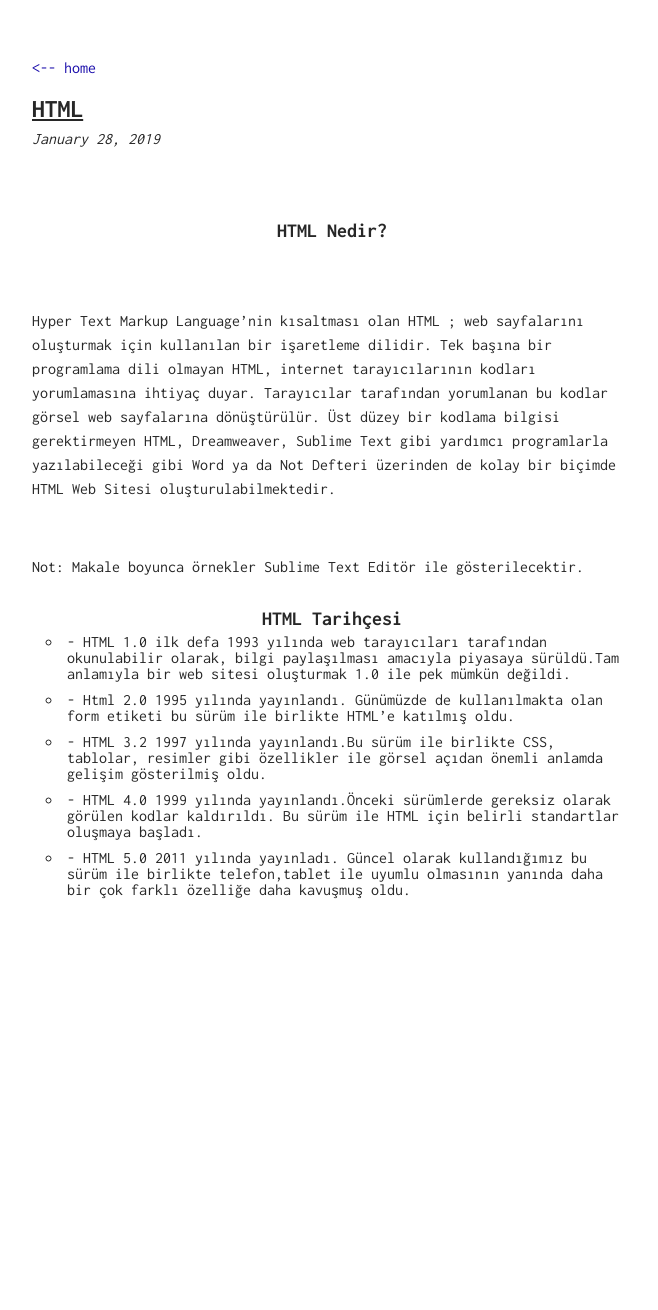
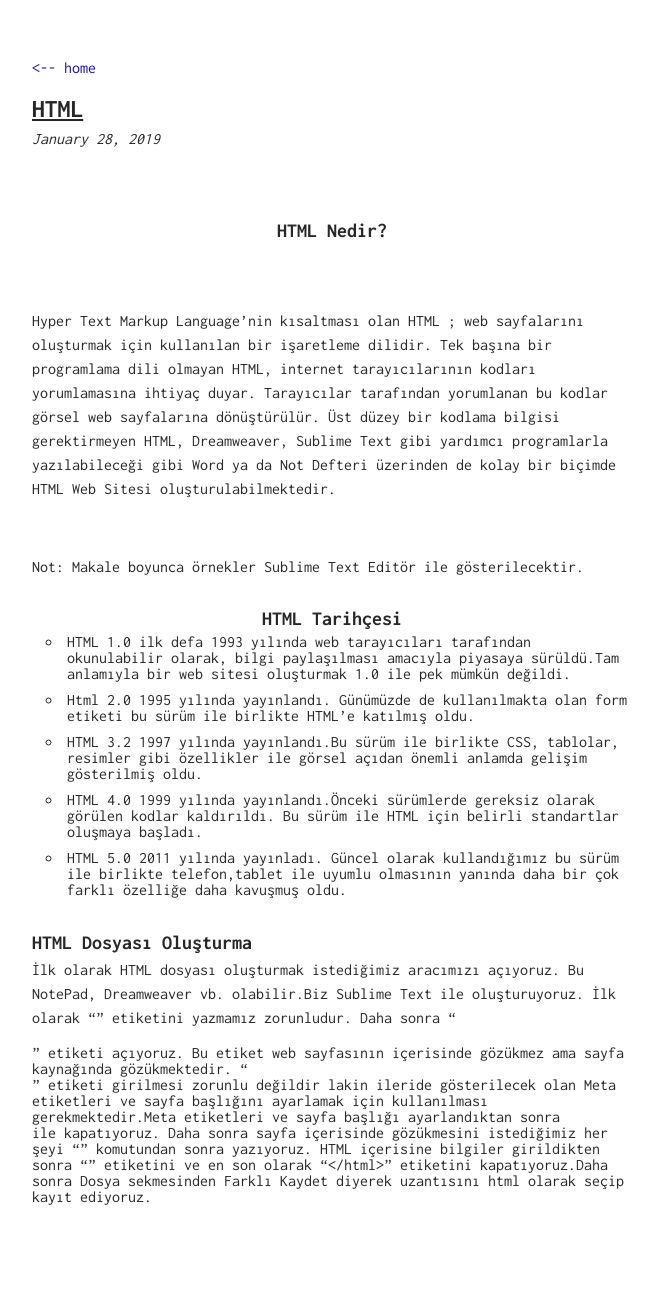
Before and after one commit to enesgultekin/enesgultekin.github.io, a Jekyll site: the page built from _posts/2019-01-28-HTML.md, in a window 1280 px wide. Shown: the whole page, without its empty margins (308-966 px from the left). Built offline with Jekyll 4.4.1, drawn with Linux system fonts in a browser that asks for light colours; before the commit the page ends 998 px from its top, so only the background shows below that.

Commit message:
Update 2019-01-28-HTML.md

```diff
--- a/_posts/2019-01-28-HTML.md
+++ b/_posts/2019-01-28-HTML.md
@@ -19,9 +19,12 @@
 
 <center><h1>HTML Tarihçesi</h1></center>
 <ul type="disc">
-  <li> -	HTML 1.0 ilk defa 1993 yılında web tarayıcıları tarafından okunulabilir olarak, bilgi paylaşılması amacıyla piyasaya sürüldü.Tam anlamıyla bir web sitesi oluşturmak 1.0 ile pek mümkün değildi.</li>
-  <li>-	Html 2.0 1995 yılında yayınlandı. Günümüzde de kullanılmakta olan form etiketi bu sürüm ile birlikte HTML’e katılmış oldu.</li>
-  <li>-	HTML 3.2 1997 yılında yayınlandı.Bu sürüm ile birlikte CSS, tablolar, resimler gibi özellikler ile görsel açıdan önemli anlamda gelişim gösterilmiş oldu.</li>
-  <li>-	HTML 4.0 1999 yılında yayınlandı.Önceki sürümlerde gereksiz olarak görülen kodlar kaldırıldı. Bu sürüm ile HTML için belirli standartlar oluşmaya başladı.</li>
-  <li>-	HTML 5.0 2011 yılında yayınladı. Güncel olarak kullandığımız bu sürüm ile birlikte telefon,tablet ile uyumlu olmasının yanında daha bir çok farklı özelliğe daha kavuşmuş oldu.</li>
+  <li> HTML 1.0 ilk defa 1993 yılında web tarayıcıları tarafından okunulabilir olarak, bilgi paylaşılması amacıyla piyasaya sürüldü.Tam anlamıyla bir web sitesi oluşturmak 1.0 ile pek mümkün değildi.</li>
+  <li> Html 2.0 1995 yılında yayınlandı. Günümüzde de kullanılmakta olan form etiketi bu sürüm ile birlikte HTML’e katılmış oldu.</li>
+  <li> HTML 3.2 1997 yılında yayınlandı.Bu sürüm ile birlikte CSS, tablolar, resimler gibi özellikler ile görsel açıdan önemli anlamda gelişim gösterilmiş oldu.</li>
+  <li> HTML 4.0 1999 yılında yayınlandı.Önceki sürümlerde gereksiz olarak görülen kodlar kaldırıldı. Bu sürüm ile HTML için belirli standartlar oluşmaya başladı.</li>
+  <li> HTML 5.0 2011 yılında yayınladı. Güncel olarak kullandığımız bu sürüm ile birlikte telefon,tablet ile uyumlu olmasının yanında daha bir çok farklı özelliğe daha kavuşmuş oldu.</li>
   </ul>
+
+  <h1> HTML Dosyası Oluşturma</h1>
+ <p> İlk olarak HTML dosyası oluşturmak istediğimiz aracımızı açıyoruz. Bu NotePad, Dreamweaver vb. olabilir.Biz Sublime Text ile oluşturuyoruz. İlk olarak “<html>” etiketini yazmamız zorunludur. Daha sonra “<header>” etiketi açıyoruz. Bu etiket web sayfasının içerisinde gözükmez ama sayfa kaynağında gözükmektedir. “<header>” etiketi girilmesi zorunlu değildir lakin ileride gösterilecek olan Meta etiketleri ve sayfa başlığını ayarlamak için kullanılması gerekmektedir.Meta etiketleri ve sayfa başlığı ayarlandıktan sonra </header> ile kapatıyoruz. Daha sonra sayfa içerisinde gözükmesini istediğimiz her şeyi “<body>” komutundan sonra yazıyoruz. HTML içerisine bilgiler girildikten sonra “</body>”  etiketini ve en son olarak <b>“</html>”</b> etiketini kapatıyoruz.Daha sonra  Dosya sekmesinden Farklı Kaydet diyerek uzantısını html olarak seçip kayıt ediyoruz.<p>
```
